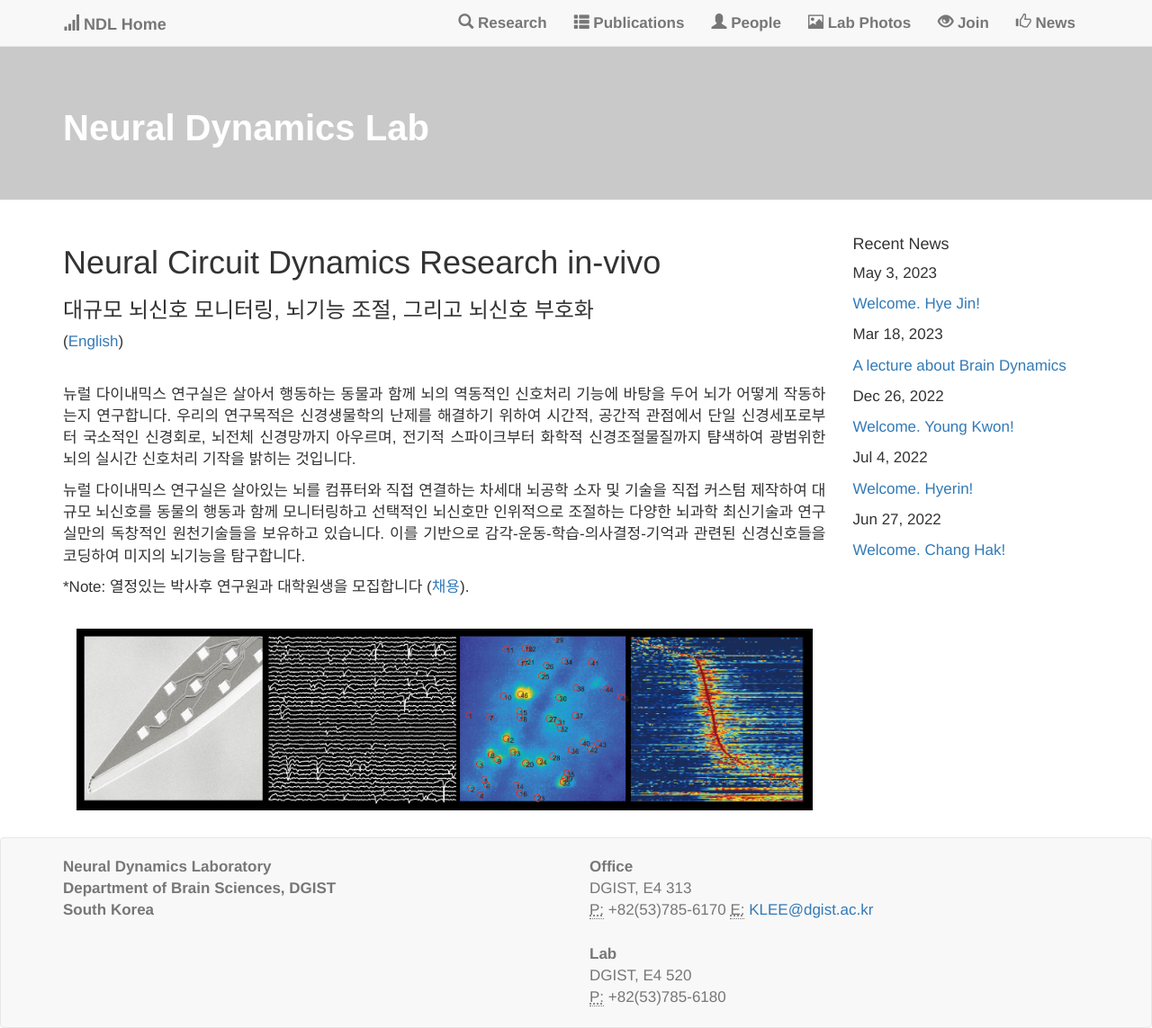
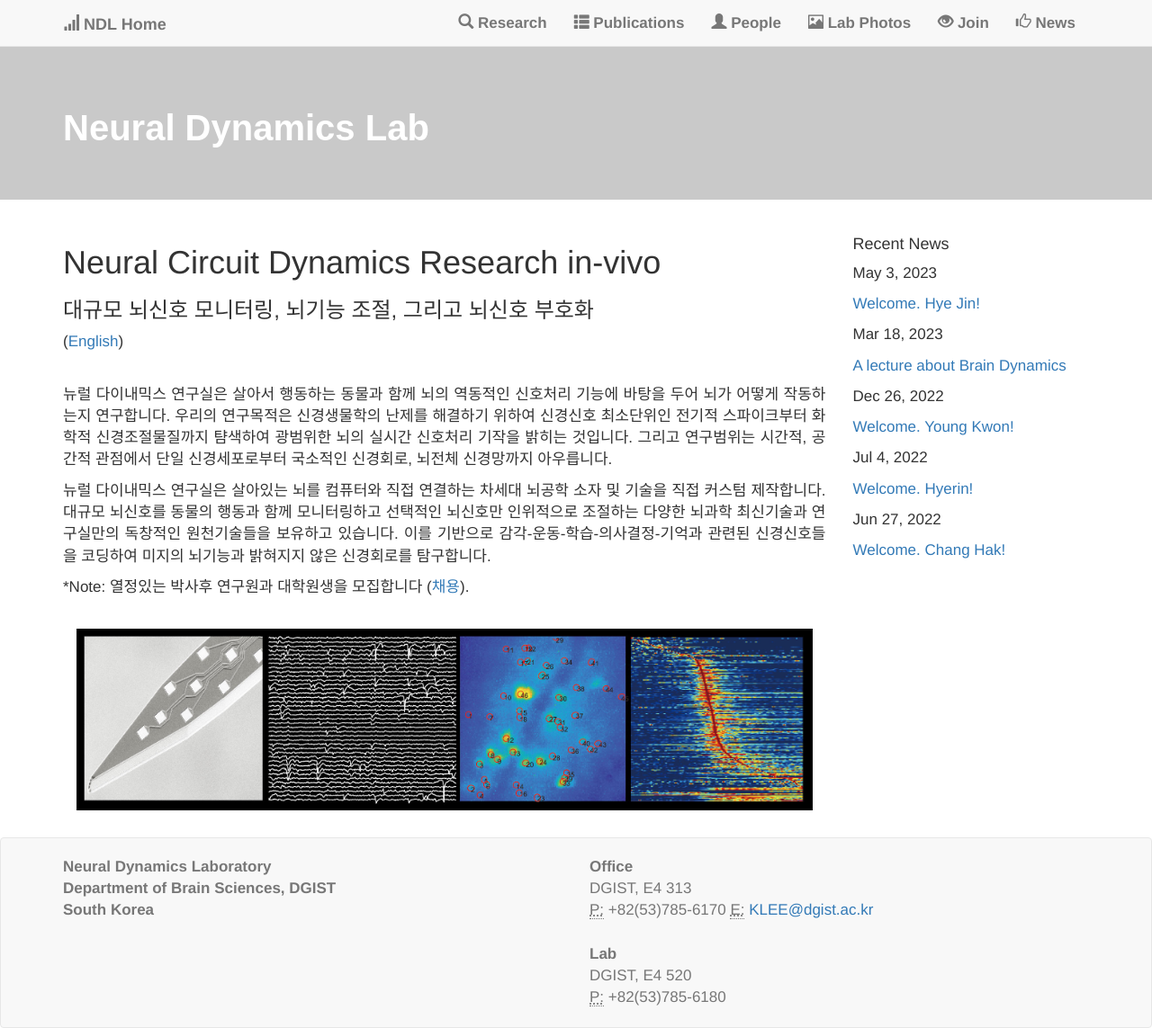
Before and after one commit to kleelab/kleelab.github.io, a Jekyll site: the page built from index.html, in a window 1280 px wide. Shown: the whole page at 90% size. Built offline with Jekyll 4.4.1, drawn with Linux system fonts in a browser that asks for light colours; nearby versions of some CDN libraries; a style sheet for code colours, icons or effects is not loaded.

Commit message:
Update index.html

```diff
--- a/index.html
+++ b/index.html
@@ -16,9 +16,9 @@ layout: home
 <h3>대규모 뇌신호 모니터링, 뇌기능 조절, 그리고 뇌신호 부호화</h3>
 <p> (<a href="{{ site.url }}{{ site.baseurl }}/indexE">English</a>)</p>
 <br>
-<p>뉴럴 다이내믹스 연구실은 살아서 행동하는 동물과 함께 뇌의 역동적인 신호처리 기능에 바탕을 두어 뇌가 어떻게 작동하는지 연구합니다. 우리의 연구목적은 신경생물학의 난제를 해결하기 위하여 시간적, 공간적 관점에서 단일 신경세포로부터 국소적인 신경회로, 뇌전체 신경망까지 아우르며, 전기적 스파이크부터 화학적 신경조절물질까지 턈색하여 광범위한 뇌의 실시간 신호처리 기작을 밝히는 것입니다.</p>
+<p>뉴럴 다이내믹스 연구실은 살아서 행동하는 동물과 함께 뇌의 역동적인 신호처리 기능에 바탕을 두어 뇌가 어떻게 작동하는지 연구합니다. 우리의 연구목적은 신경생물학의 난제를 해결하기 위하여 신경신호 최소단위인 전기적 스파이크부터 화학적 신경조절물질까지 턈색하여 광범위한 뇌의 실시간 신호처리 기작을 밝히는 것입니다. 그리고 연구범위는 시간적, 공간적 관점에서 단일 신경세포로부터 국소적인 신경회로, 뇌전체 신경망까지 아우릅니다.</p>
 
-<p>뉴럴 다이내믹스 연구실은 살아있는 뇌를 컴퓨터와 직접 연결하는 차세대 뇌공학 소자 및 기술을 직접 커스텀 제작하여 대규모 뇌신호를 동물의 행동과 함께 모니터링하고 선택적인 뇌신호만 인위적으로 조절하는 다양한 뇌과학 최신기술과 연구실만의 독창적인 원천기술들을 보유하고 있습니다. 이를 기반으로 감각-운동-학습-의사결정-기억과 관련된 신경신호들을 코딩하여 미지의 뇌기능을 탐구합니다.</p>
+<p>뉴럴 다이내믹스 연구실은 살아있는 뇌를 컴퓨터와 직접 연결하는 차세대 뇌공학 소자 및 기술을 직접 커스텀 제작합니다. 대규모 뇌신호를 동물의 행동과 함께 모니터링하고 선택적인 뇌신호만 인위적으로 조절하는 다양한 뇌과학 최신기술과 연구실만의 독창적인 원천기술들을 보유하고 있습니다. 이를 기반으로 감각-운동-학습-의사결정-기억과 관련된 신경신호들을 코딩하여 미지의 뇌기능과 밝혀지지 않은 신경회로를 탐구합니다.</p>
 
 <p>  *Note: 열정있는 박사후 연구원과 대학원생을 모집합니다 (<a href="{{ site.url }}{{ site.baseurl }}/joinusK">채용</a>). </p>
 
```
